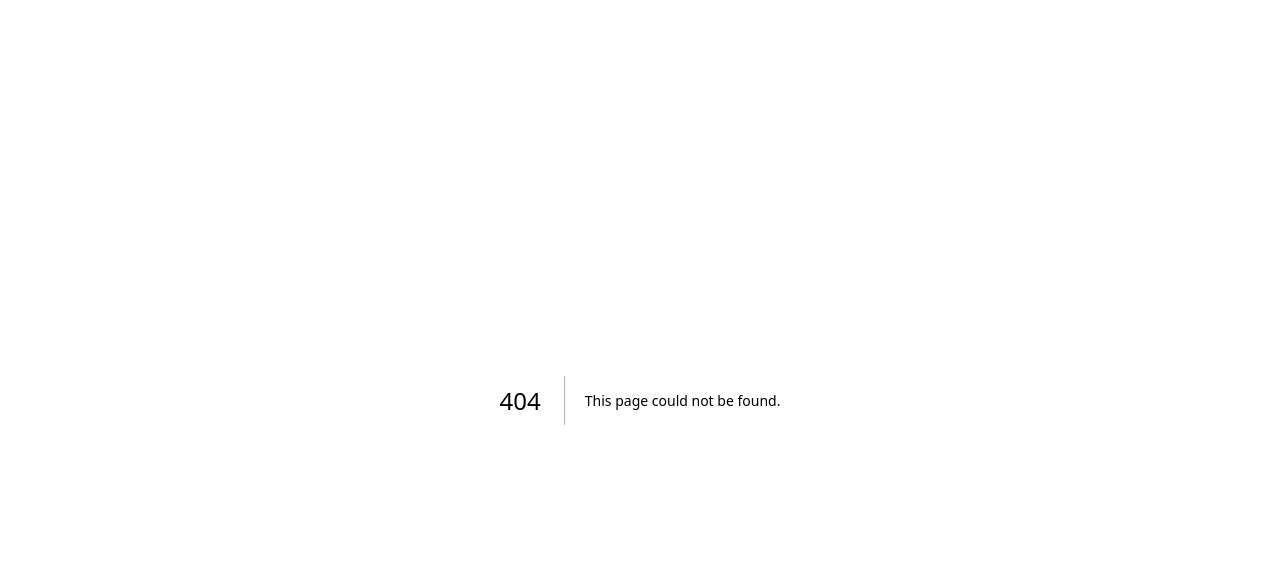
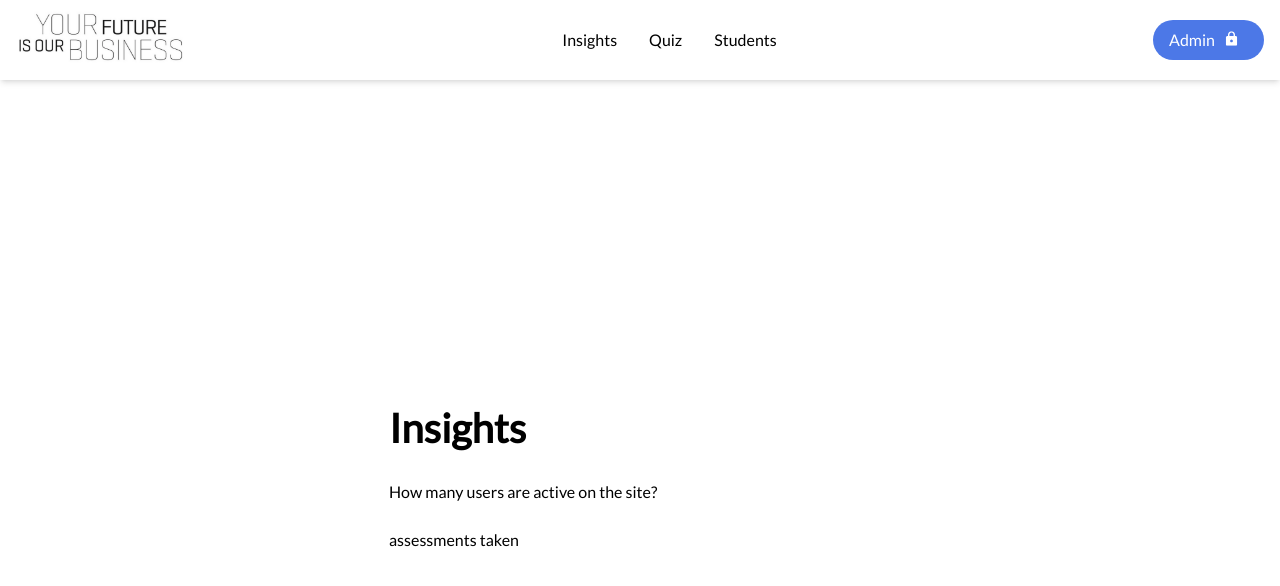
Before and after one commit to ucsc-blueprint/yfiob2, a Next.js app: page /admin/insights in a window 1280 px wide. Before the commit this address had no page. Shown: the top 586 px of the page. Built offline with nearby package versions, Linux system fonts and the light colour scheme.

Commit message:
barebones beginning of insights page

```diff
--- /dev/null
+++ b/src/app/admin/insights/page.jsx
@@ -0,0 +1,25 @@
+import AdminNavbar from "../../../components/AdminNavbar/AdminNavbar";
+
+export default function AdminInsights() {
+  return (
+    <>
+    <AdminNavbar />
+    <div className="min-h-screen flex flex-col overflow-hidden">
+      <div className="flex-grow flex items-center justify-center">
+        <div className="w-[502px] space-y-6">
+          <h1 className="text-4xl font-lato font-bold text-[40px] leading-[40px] tracking-normal mb-8">
+            Insights
+          </h1>
+          <p>How many users are active on the site?</p>
+
+
+          {/* <h1>{assessmentsTaken}</h1>  */}
+          <p>
+          assessments taken
+          </p>
+        </div>
+      </div>
+    </div>
+    </>
+  );
+}
--- a/src/components/AdminNavbar/AdminNavbar.jsx
+++ b/src/components/AdminNavbar/AdminNavbar.jsx
@@ -20,7 +20,9 @@ export default function AdminNavbar() {
 				</div>
 				<div className="flex flex-row grow justify-center">
 					<div className="flex flex-row">
-						<button className="p-4">Insights</button>
+						<Link href="/admin/insights">
+							<button className="p-4">Insights</button>
+						</Link>
 						<button className="p-4">Quiz</button>
 						<button className="p-4">Students</button>
 					</div>
```
